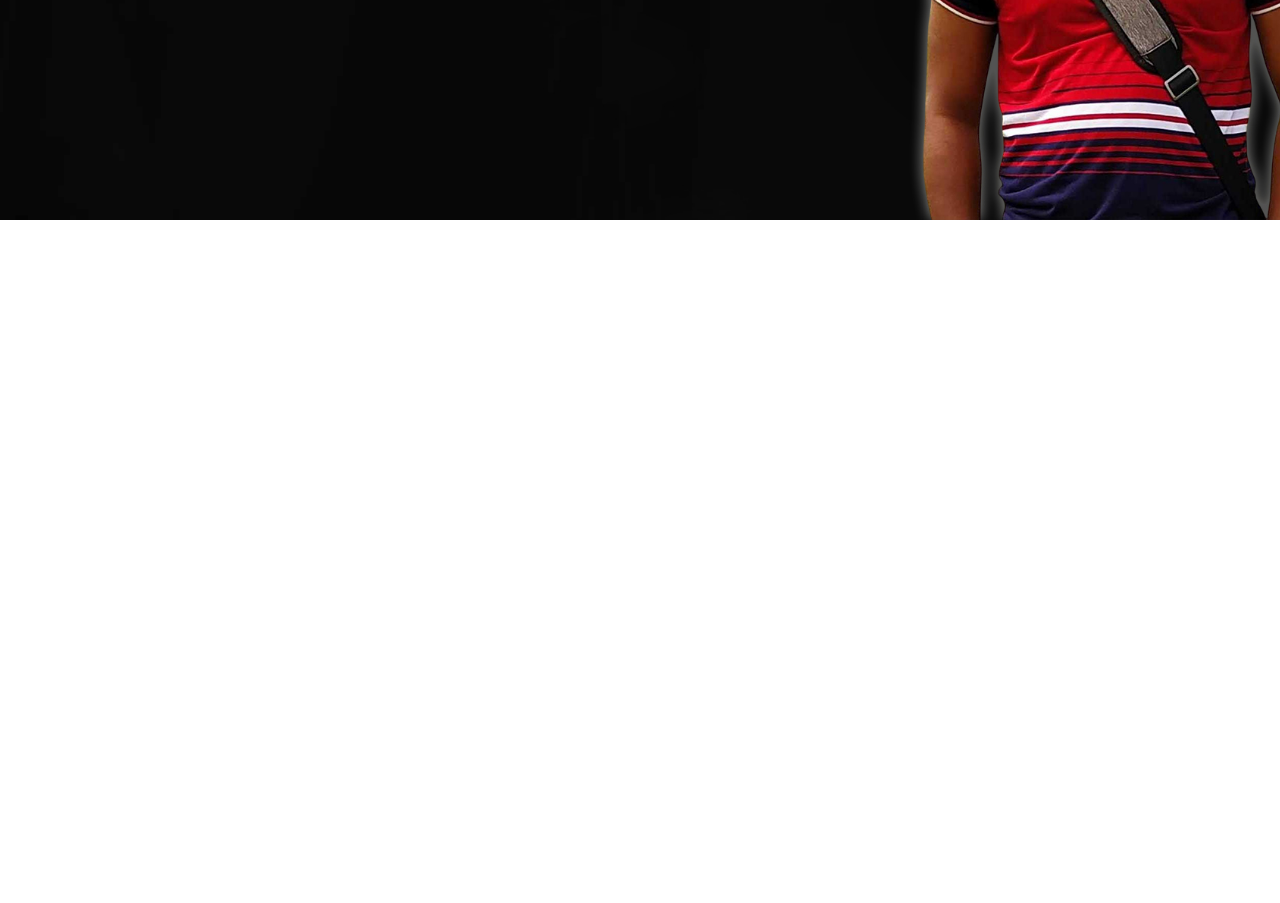
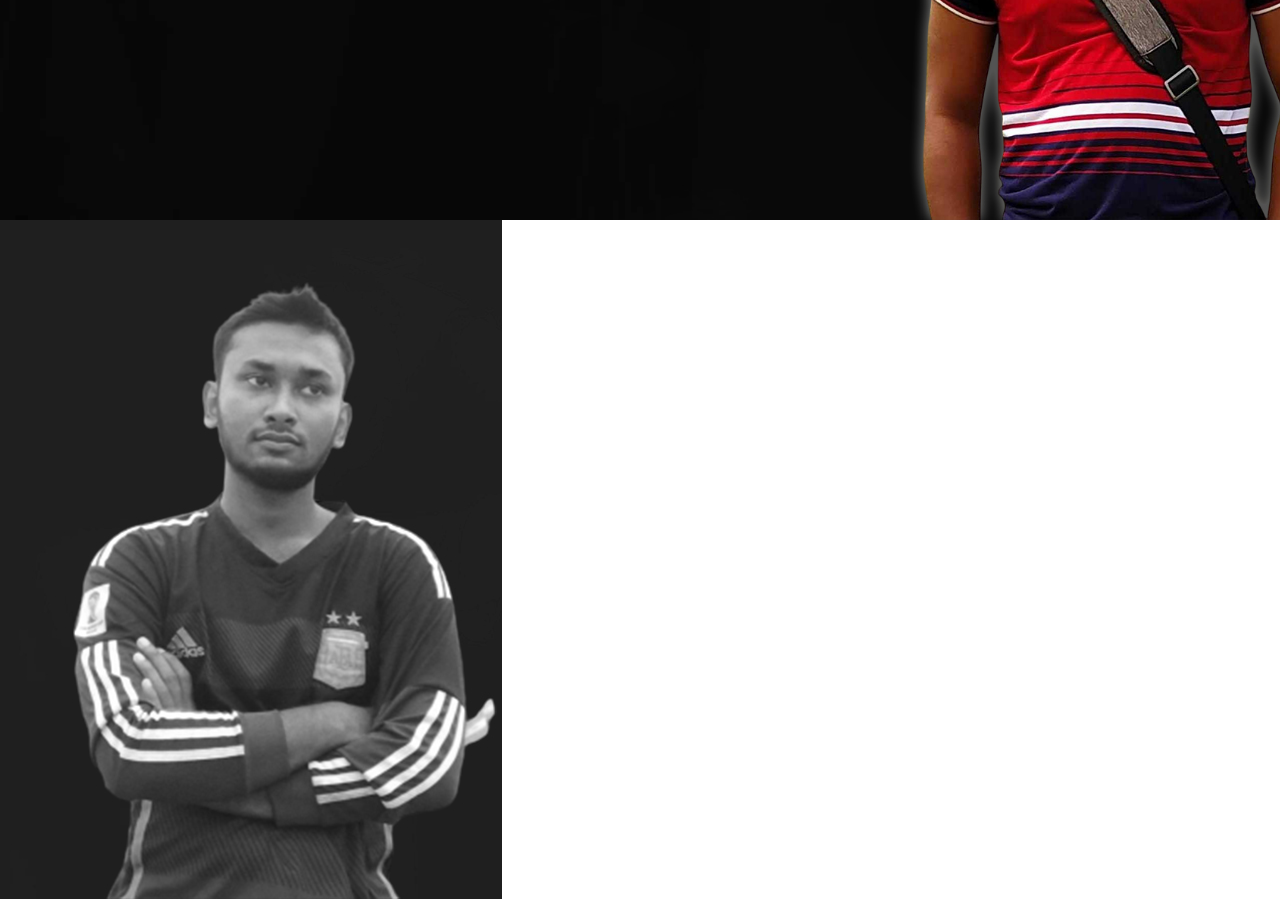
Before and after one commit to MirRiyadh/My-First-Portfolio, a plain HTML site: page index.html in a window 1280 px wide. Shown: the part 500-1403 px from the top of the page. Before the commit the page ends 800 px from the top, so only its background shows below. Drawn offline with Linux system fonts and the light colour scheme.

Commit message:
new update

```diff
--- a/index.html
+++ b/index.html
@@ -30,6 +30,8 @@
         </ul>
         <a href="#" class="btn">Lets Chat</a>
       </nav>
+
+      <!-- CONTENT SECTION -->
       <div class="content">
         <h4>Hello, My Name is</h4>
         <h1>Mir <span>Riyadh</span></h1>
@@ -47,5 +49,12 @@
         </div>
       </div>
     </div>
+
+    <!-- ABOUT SECTION -->
+    <section class="about">
+      <div class="main">
+        <img src="./img/main.jpg" alt="riyadh picture" />
+      </div>
+    </section>
   </body>
 </html>
```
